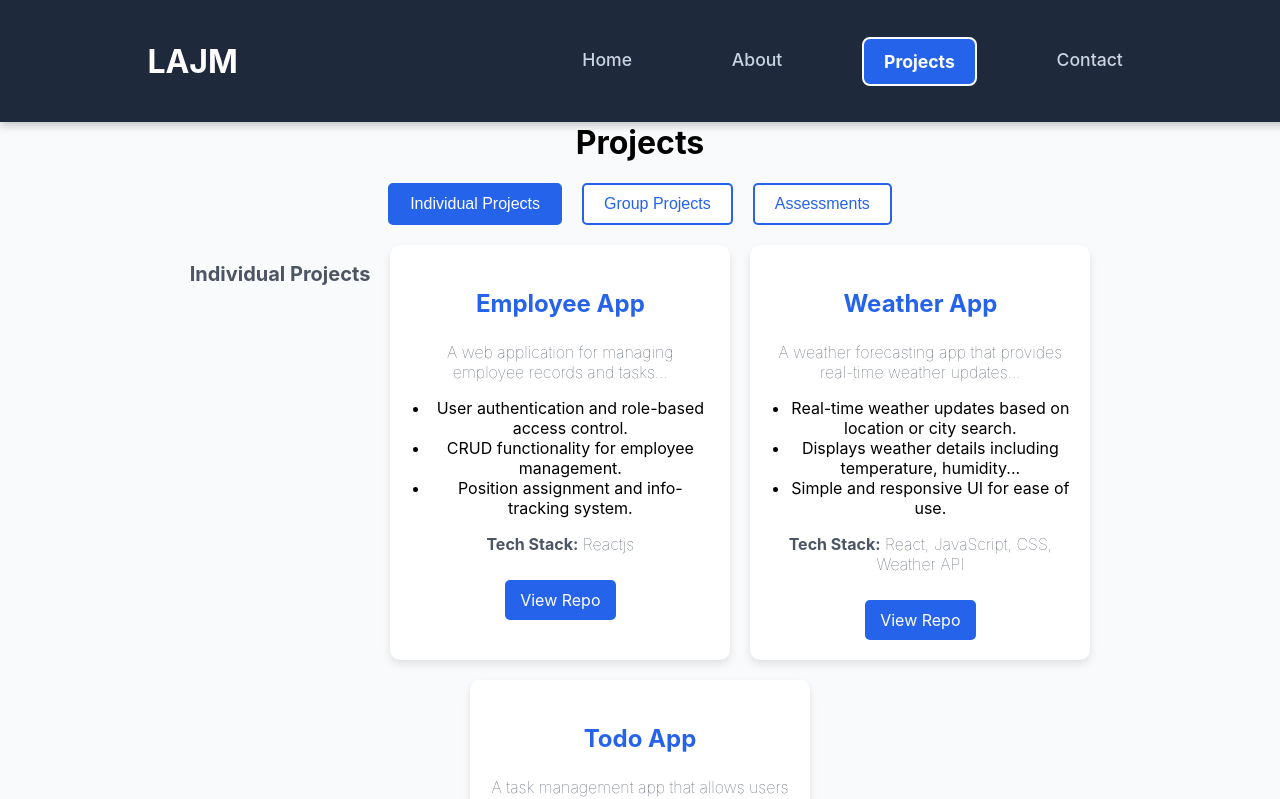
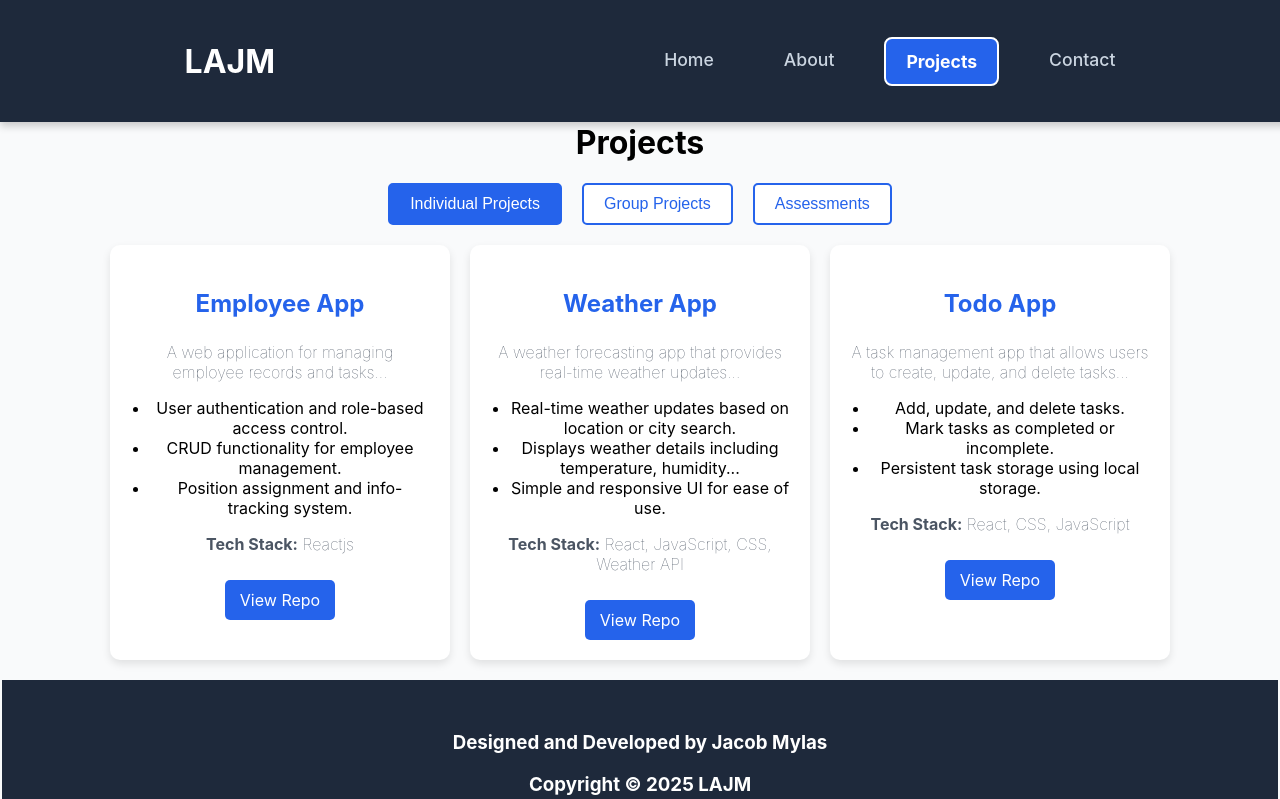
Before and after one commit to MylasJacob123/PORTFOLIO-WEBSITE, a React (Create React App) app: page /projects in a window 1280 px wide. Shown: the top 799 px of the page. Built offline with nearby package versions, Linux system fonts and the light colour scheme.

Commit message:
Navigation spacing has been fixed and the unnecessary

```diff
--- a/src/components/Navigation.css
+++ b/src/components/Navigation.css
@@ -51,7 +51,6 @@
   justify-content: space-evenly;
   list-style: none;
   gap: 30px;
-  width: 50%;
 }
 
 .nav-links li {
--- a/src/components/Projects.js
+++ b/src/components/Projects.js
@@ -105,13 +105,11 @@
       <div className="projects-list">
         {view === "individual" && (
           <>
-            <h2>Individual Projects</h2>
             {renderProjectCards(projectData)}
           </>
         )}
         {view === "group" && (
           <>
-            <h2>Group Projects</h2>
             {renderProjectCards(groupProjects)}
           </>
         )}
```
